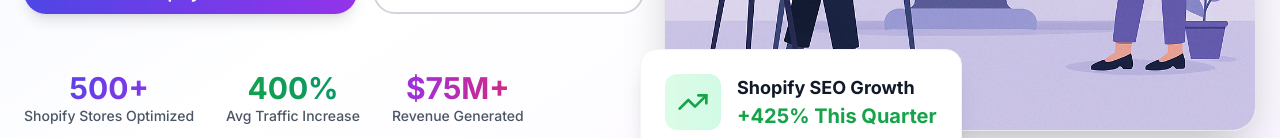
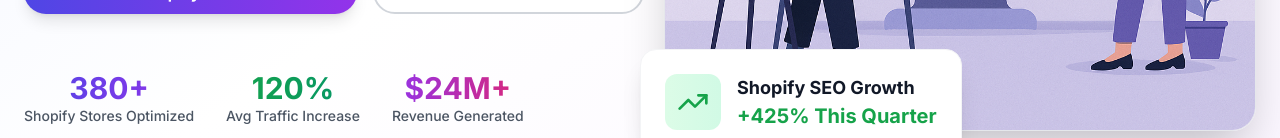
Before and after one commit to sam77am/rankrace, a Next.js app: page / in a window 1280 px wide. Shown: the part 654-792 px from the top of the page. Built offline with nearby package versions, Linux system fonts and the light colour scheme.

Commit message:
Update page.tsx

```diff
--- a/app/page.tsx
+++ b/app/page.tsx
@@ -53,7 +53,7 @@ export default function HomePage() {
                   </h1>
                   <p className="text-xl text-gray-600 leading-relaxed">
                     As the leading <strong>Shopify SEO expert</strong>, we help e-commerce stores dominate search
-                    rankings with our proven <strong>Shopify SEO services</strong>. Increase organic traffic by 400%+
+                    rankings with our proven <strong>Shopify SEO services</strong>. Increase organic traffic by 120%+
                     and boost revenue through data-driven SEO strategies.
                   </p>
                 </div>
@@ -78,19 +78,19 @@ export default function HomePage() {
                 <div className="flex items-center space-x-8 pt-6">
                   <div className="text-center">
                     <div className="text-3xl font-bold bg-gradient-to-r from-indigo-600 to-purple-600 bg-clip-text text-transparent">
-                      500+
+                      380+
                     </div>
                     <div className="text-sm text-gray-600 font-medium">Shopify Stores Optimized</div>
                   </div>
                   <div className="text-center">
                     <div className="text-3xl font-bold bg-gradient-to-r from-green-600 to-emerald-600 bg-clip-text text-transparent">
-                      400%
+                      120%
                     </div>
                     <div className="text-sm text-gray-600 font-medium">Avg Traffic Increase</div>
                   </div>
                   <div className="text-center">
                     <div className="text-3xl font-bold bg-gradient-to-r from-purple-600 to-pink-600 bg-clip-text text-transparent">
-                      $75M+
+                      $24M+
                     </div>
                     <div className="text-sm text-gray-600 font-medium">Revenue Generated</div>
                   </div>
@@ -287,7 +287,7 @@ export default function HomePage() {
                     <div className="p-3 bg-gradient-to-r from-indigo-100 to-purple-100 rounded-xl w-fit mx-auto mb-3">
                       <Users className="h-8 w-8 text-indigo-600" />
                     </div>
-                    <div className="text-2xl font-bold text-gray-900">500+</div>
+                    <div className="text-2xl font-bold text-gray-900">380+</div>
                     <div className="text-sm text-gray-600 font-medium">Shopify Stores</div>
                   </div>
                   <div className="text-center p-6 bg-white rounded-2xl shadow-lg border border-gray-100">
```
